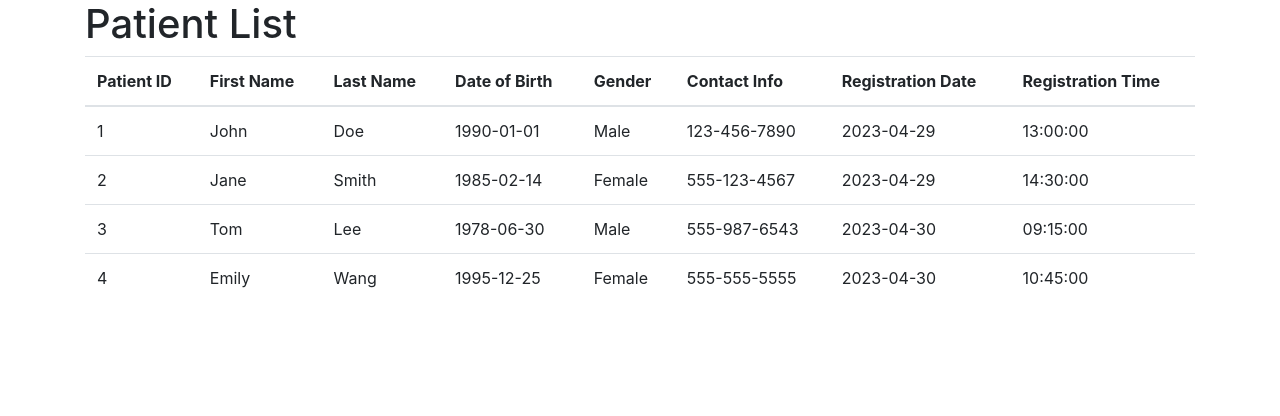
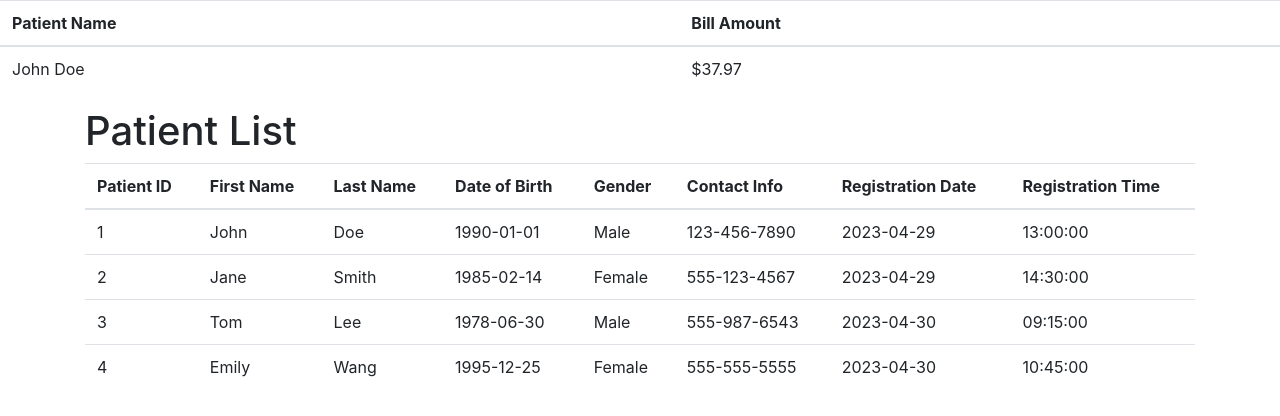
Before and after one commit to Bed-com-21-18/Hospital-Management-System, a PHP site: page / in a window 1280 px wide. Shown: the top 416 px of the page. Run offline with PHP 8.4, Linux system fonts and the light colour scheme; data comes from the database, SQL or seed files in the repository.

Commit message:
added db_connection, doctor file

```diff
--- /dev/null
+++ b/includes/db_connection.php
@@ -0,0 +1,16 @@
+<?php
+// data base connection details
+$servername = "localhost";
+$username = "root";
+$password = "";
+$dbname = "hospital_ms";
+
+// create connection
+$conn = new mysqli($servername, $username, $password, $dbname);
+
+// check connection
+if ($conn->connect_error) {
+  die("Connection failed: " . $conn->connect_error);
+}
+
+?>
--- /dev/null
+++ b/includes/doctor.php
@@ -0,0 +1,36 @@
+<?php
+
+// Select the patient's name and bill amount
+$sql = "SELECT CONCAT(first_name, ' ', last_name) AS patient_name, amount_charged
+        FROM patient
+        JOIN bill ON patient.patient_id = bill.patient_id
+        WHERE patient.patient_id = 1";
+$result = $conn->query($sql);
+
+// Create the table
+echo "<table class='table'>";
+echo "<thead><tr><th>Patient Name</th><th>Bill Amount</th></tr></thead>";
+echo "<tbody>";
+
+// Output the results
+if ($result->num_rows > 0) {
+  while($row = $result->fetch_assoc()) {
+    echo "<tr>";
+    echo "<td>" . $row["patient_name"] . "</td>";
+    echo "<td>$" . $row["amount_charged"] . "</td>";
+    echo "</tr>";
+  }
+} else {
+  echo "<tr><td colspan='2'>No results</td></tr>";
+}
+
+echo "</tbody></table>";
+?>
+
+<script>
+  // Wait for the page to load
+  $(document).ready(function() {
+    // Initialize DataTables on the table element
+    $('table').DataTable()
+  });
+</script>
--- a/index.php
+++ b/index.php
@@ -1,17 +1,9 @@
 <?php
-// data base connection details
-$servername = "localhost";
-$username = "root";
-$password = "";
-$dbname = "hospital_ms";
 
-// create connection
-$conn = new mysqli($servername, $username, $password, $dbname);
+session_start();
+include('includes/db_connection.php');
 
-// check connection
-if ($conn->connect_error) {
-  die("Connection failed: " . $conn->connect_error);
-}
+include('includes/doctor.php');
 
 // select all patients from the Patient table
 $sql = "SELECT * FROM Patient";
```
Also changed, not shown: js/doctor.js (added, +7 -0 lines), 1 other file.
